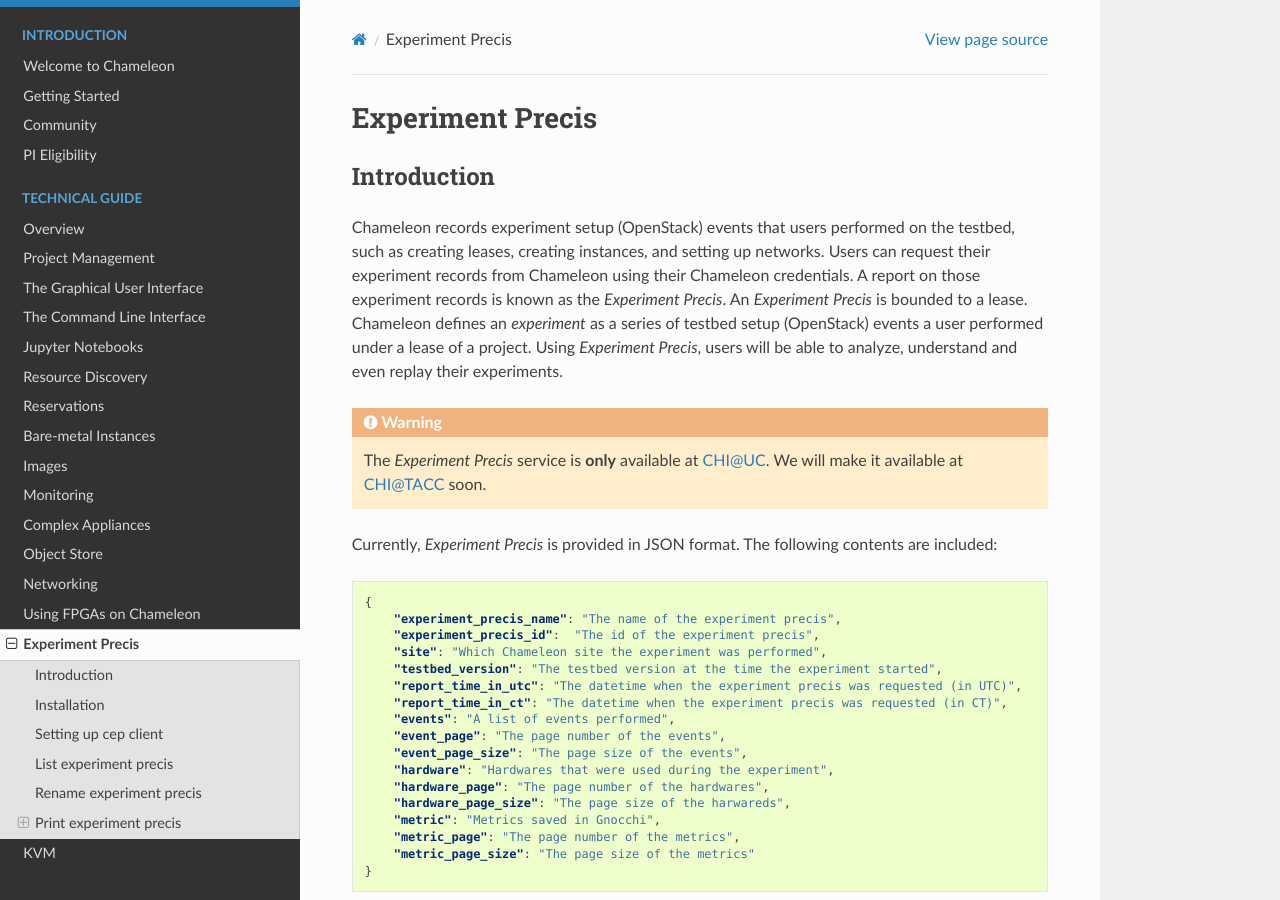
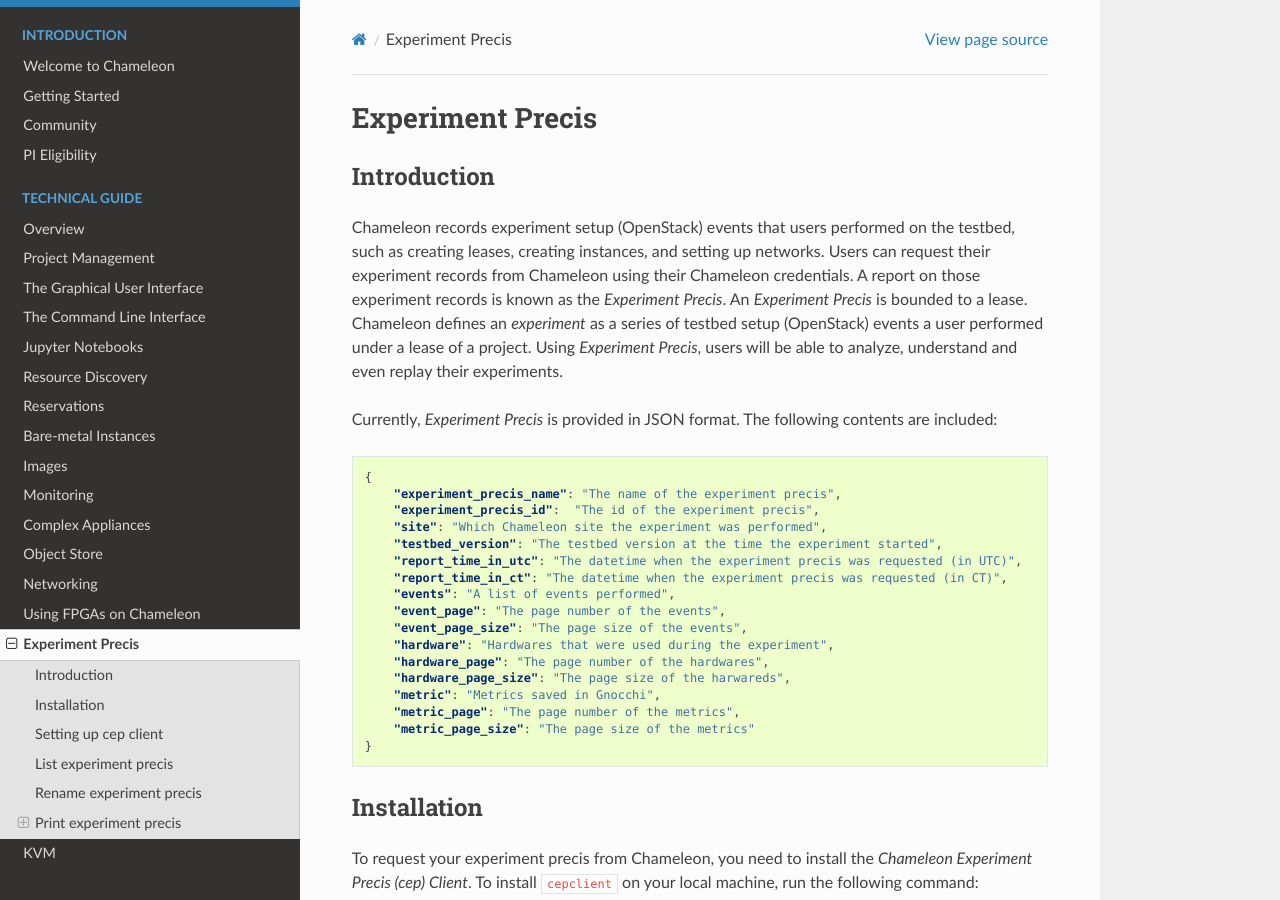
Before and after one commit to ChameleonCloud/docs, a Sphinx documentation site: the page built from source/technical/ep.rst, in a window 1280 px wide and 900 px high. Built offline with Sphinx 7.4.7 and the Read the Docs theme 2.0.0, drawn with Linux system fonts in a browser that asks for light colours.

Commit message:
[precis] remove warning

```diff
--- a/source/technical/ep.rst
+++ b/source/technical/ep.rst
@@ -13,11 +13,6 @@ Chameleon records experiment setup (OpenStack) events that users performed on th
 Users can request their experiment records from Chameleon using their Chameleon credentials. A report on those experiment records is known as the *Experiment Precis*.
 An *Experiment Precis* is bounded to a lease. Chameleon defines an *experiment* as a series of testbed setup (OpenStack) events a user performed under a lease of a project.
 Using *Experiment Precis*, users will be able to analyze, understand and even replay their experiments.
-
-.. warning::
-
-   The *Experiment Precis* service is **only** available at `CHI@UC <https://chi.uc.chameleoncloud.org>`_.
-   We will make it available at `CHI@TACC <https://chi.tacc.chameleoncloud.org>`_ soon.
 
 Currently, *Experiment Precis* is provided in JSON format. The following contents are included:
 
```
